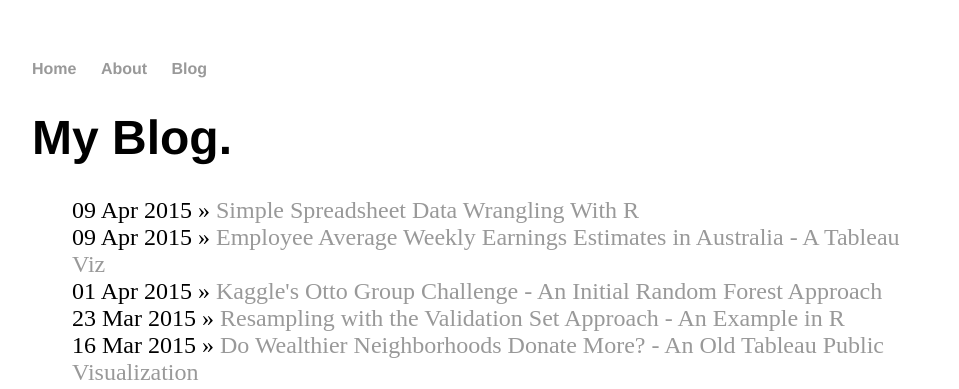
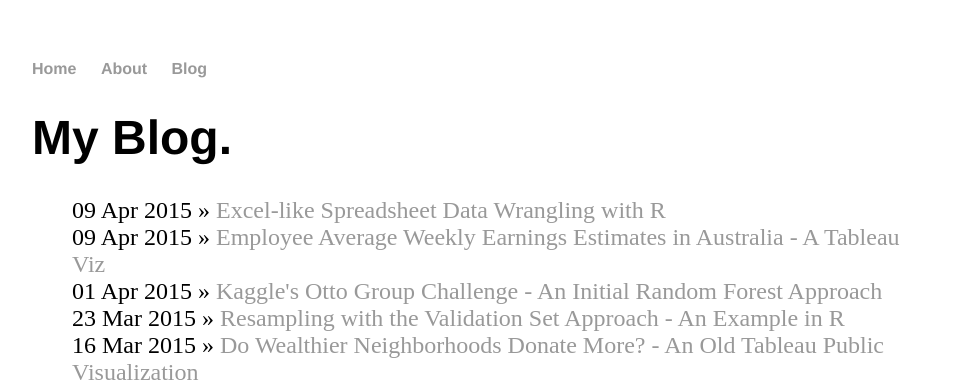
Before and after one commit to FelipeRego/FelipeRego.github.io, a Jekyll site: the page built from blog/index.html, in a window 1280 px wide. Shown: the top 389 px of the page, without its empty margins (160-1119 px from the left). Built offline with Jekyll 4.4.1, drawn with Linux system fonts in a browser that asks for light colours.

Commit message:
Update 2015-04-09-Simple-Spreadsheet-Data-Wrangling-With-R.html

```diff
--- a/_posts/2015-04-09-Simple-Spreadsheet-Data-Wrangling-With-R.html
+++ b/_posts/2015-04-09-Simple-Spreadsheet-Data-Wrangling-With-R.html
@@ -1,3 +1,8 @@
+---
+layout: post
+title: "Excel-like Spreadsheet Data Wrangling with R"
+---
+
 
 <html xmlns="http://www.w3.org/1999/xhtml">
 
```
